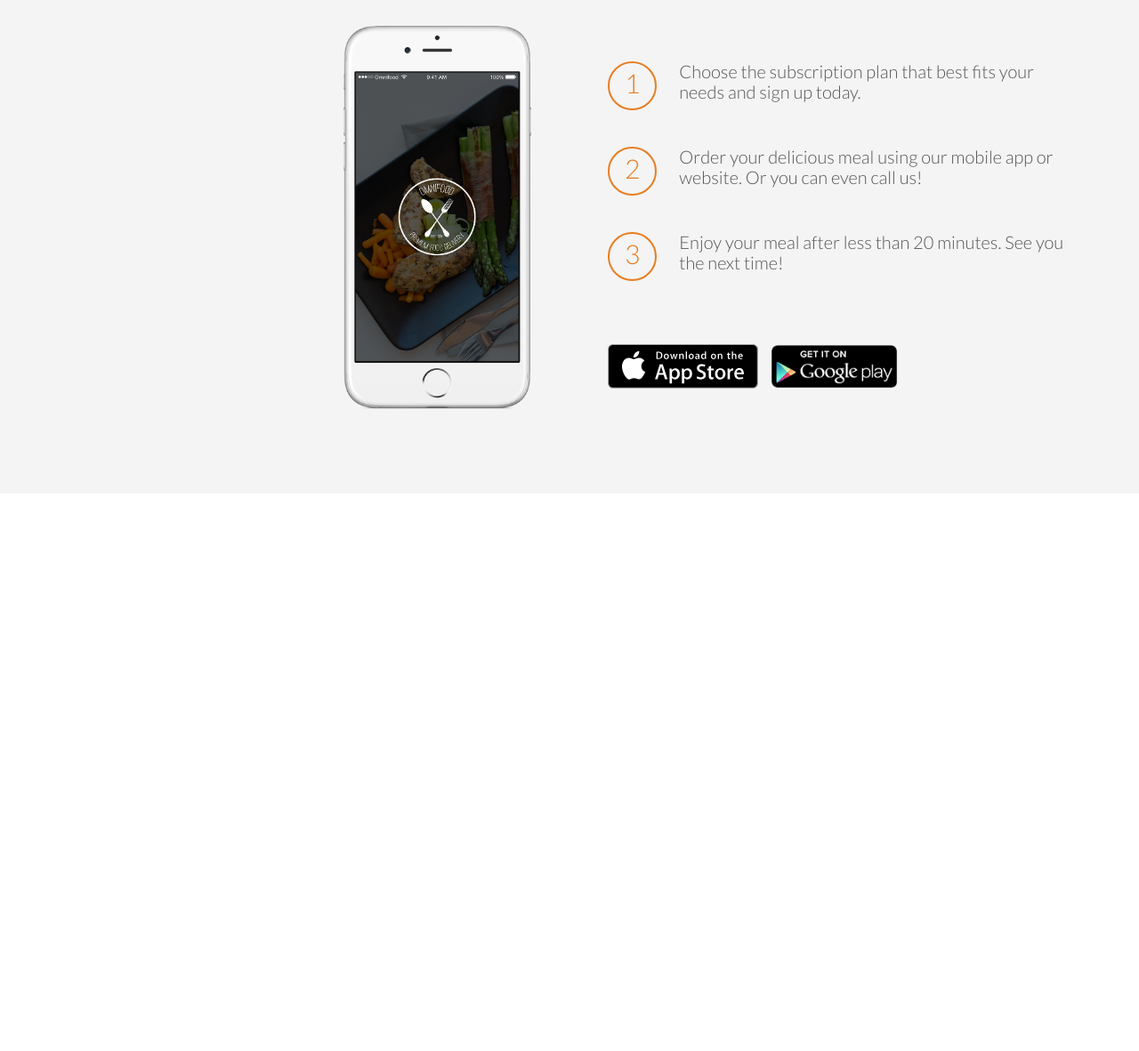
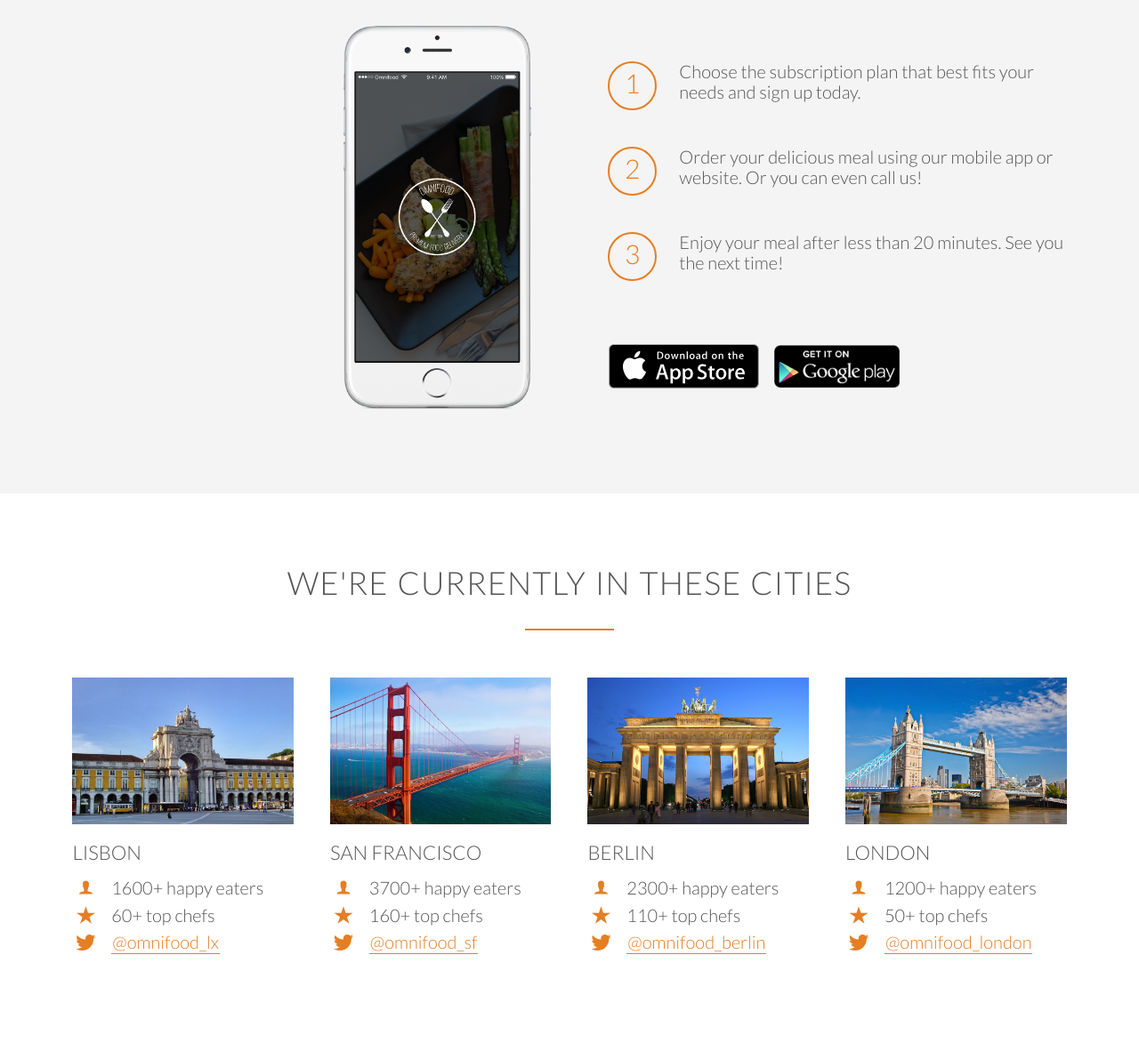
Before and after one commit to luiscgqsantos/ResponsiveWebsitesHTML5CSS3, a PHP site: page / in a window 1280 px wide. Shown: the part 2212-3394 px from the top of the page at 89% size. Before the commit the page ends 2672 px from the top, so only its background shows below. Run offline with PHP 8.4, Linux system fonts and the light colour scheme; some web fonts are replaced.

Commit message:
Building the cities section

```diff
--- a/omnifood/index.html
+++ b/omnifood/index.html
@@ -138,8 +138,82 @@
                 </div>
 
                 <a href="#" class="btn-app"><img src="./resources/img/download-app.svg" alt="App Store Button"></a>
-                <a href="#" class="btn-app"><img src="./resources/img/download-app-android.png" alt="Play Store Button"></a>
+                <a href="#" class="btn-app"><img src="./resources/img/download-app-android.png"
+                        alt="Play Store Button"></a>
             </div>
+        </div>
+    </section>
+
+    <section class="section-cities">
+        <div class="row">
+            <h2>We're currently in these cities</h2>
+        </div>
+        <div class="row">
+            <div class="col span-1-of-4 box">
+                <img src="./resources/img/lisbon-3.jpg" alt="Lisbon">
+                <h3>Lisbon</h3>
+                <div class="city-feature">
+                    <i class="ion-ios-person icon-small"></i>
+                    1600+ happy eaters
+                </div>
+                <div class="city-feature">
+                    <i class="ion-ios-star icon-small"></i>
+                    60+ top chefs
+                </div>
+                <div class="city-feature">
+                    <i class="ion-social-twitter icon-small"></i>
+                    <a href="#">@omnifood_lx</a>
+                </div>
+            </div>
+            <div class="col span-1-of-4 box">
+                <img src="./resources/img/san-francisco.jpg" alt="Lisbon">
+                <h3>San Francisco</h3>
+                <div class="city-feature">
+                    <i class="ion-ios-person icon-small"></i>
+                    3700+ happy eaters
+                </div>
+                <div class="city-feature">
+                    <i class="ion-ios-star icon-small"></i>
+                    160+ top chefs
+                </div>
+                <div class="city-feature">
+                    <i class="ion-social-twitter icon-small"></i>
+                    <a href="#">@omnifood_sf</a>
+                </div>
+            </div>
+            <div class="col span-1-of-4 box">
+                <img src="./resources/img/berlin.jpg" alt="Lisbon">
+                <h3>Berlin</h3>
+                <div class="city-feature">
+                    <i class="ion-ios-person icon-small"></i>
+                    2300+ happy eaters
+                </div>
+                <div class="city-feature">
+                    <i class="ion-ios-star icon-small"></i>
+                    110+ top chefs
+                </div>
+                <div class="city-feature">
+                    <i class="ion-social-twitter icon-small"></i>
+                    <a href="#">@omnifood_berlin</a>
+                </div>
+            </div>
+            <div class="col span-1-of-4 box">
+                <img src="./resources/img/london.jpg" alt="Lisbon">
+                <h3>London</h3>
+                <div class="city-feature">
+                    <i class="ion-ios-person icon-small"></i>
+                    1200+ happy eaters
+                </div>
+                <div class="city-feature">
+                    <i class="ion-ios-star icon-small"></i>
+                    50+ top chefs
+                </div>
+                <div class="city-feature">
+                    <i class="ion-social-twitter icon-small"></i>
+                    <a href="#">@omnifood_london</a>
+                </div>
+            </div>
+        </div>
         </div>
     </section>
 </body>
--- a/omnifood/resources/css/style.css
+++ b/omnifood/resources/css/style.css
@@ -3,8 +3,6 @@ COLORS:
 Orange: #e67e22
 
 */
-
-
 
 /*--------------------------------------*/
 /* Basic Setup */
@@ -98,6 +96,20 @@ h3 {
     margin-bottom: 10px;
 }
 
+.icon-small {
+    display: inline-block;
+    width: 30px;
+    text-align: center;
+    color: #e67e22;
+    font-size: 120%;
+    margin-right: 10px;
+    /*secrets to align text and icons */
+    line-height: 120%;
+    vertical-align: middle;
+    margin-top: -5px;
+
+}
+
 /*-------------Paragraphs-------------*/
 
 .long-copy {
@@ -110,6 +122,23 @@ h3 {
 .box p {
     font-size: 90%;
     line-height: 145%;
+}
+
+/*-------------Links------------------*/
+
+a:link,
+a:visited {
+    color: #e67e22;
+    text-decoration: none;
+    padding: 1px;
+    border-bottom: 1px solid #e67e22;
+    transition: border-bottom 0.2s, color 0.2s;
+}
+
+a:hover,
+a:active {
+    color: #555;
+    border-bottom: 1px solid transparent;
 }
 
 /*-------------Buttons----------------*/
@@ -178,6 +207,7 @@ header {
     background-size: cover;
     background-position: center;
     height: 100vh;
+    background-attachment: fixed;
 }
 
 .hero-text-box {
@@ -320,3 +350,22 @@ header {
     width: auto;
     margin-right: 10px;
 }
+
+.btn-app:link,
+.btn-app:visited {
+    border: 0;
+}
+
+/*--------------------------------------*/
+/* Cities */
+/*--------------------------------------*/
+
+.box img {
+    width: 100%;
+    height: auto;
+    margin-bottom: 15px;
+}
+
+.city-feature {
+    margin-bottom: 5px;
+}
```
